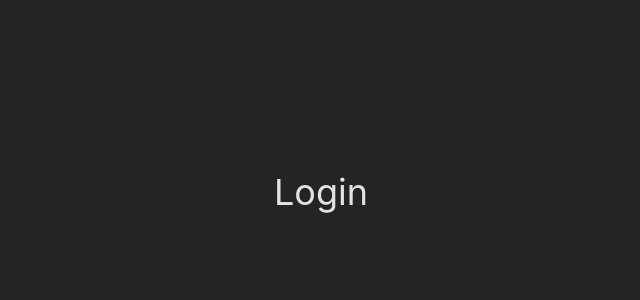
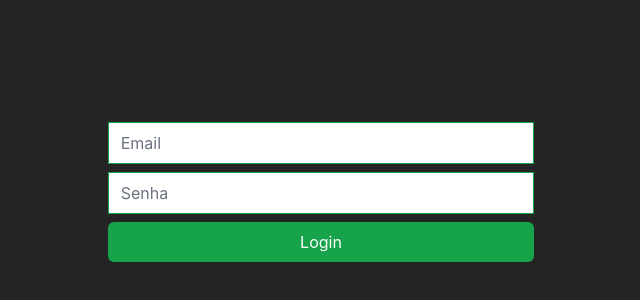
Before and after one commit to carlosarraes/fluxr, a Vue app in the folder client/: page / in a window 1280 px wide. Shown: the part 208-508 px from the top of the page, without its empty margins (319-959 px from the left). Built offline with nearby package versions, Linux system fonts and the light colour scheme.

Commit message:
feat: login page, toasts setup, fetchs user and token injection

```diff
--- a/client/src/pages/Login.vue
+++ b/client/src/pages/Login.vue
@@ -1,7 +1,66 @@
 <script setup lang="ts">
-console.log('hello')
+import { inject, ref } from 'vue'
+import { useToast } from 'vue-toastification'
+import { useRouter } from 'vue-router'
+const url = 'http://localhost:8080'
+
+const email = ref('')
+const password = ref('')
+const token = inject('token')
+const toast = useToast()
+const router = useRouter()
+let controller: AbortController
+
+const onSubmit = async (e: Event) => {
+  if (controller) controller.abort()
+  e.preventDefault()
+  const data = {
+    email: email.value,
+    password: password.value,
+  }
+
+  try {
+    controller = new AbortController()
+    const response = await fetch(`${url}/auth/signin`, {
+      method: 'POST',
+      headers: {
+        'Content-Type': 'application/json',
+      },
+      body: JSON.stringify(data),
+      signal: controller.signal,
+    })
+
+    if (!response.ok) throw new Error('Email ou senha incorretos')
+
+    token.value = (await response.json()).token
+    router.push({ name: 'dashboard' })
+  } catch (error) {
+    toast.error(error.message)
+  } finally {
+    controller = null
+  }
+}
 </script>
 
 <template>
-  <h1 class="text-4xl">Login</h1>
+  <form @submit="onSubmit" class="flex flex-col gap-2 w-10/12 sm:w-8/12 md:w-6/12 lg:w-4/12">
+    <input
+      v-model="email"
+      type="email"
+      placeholder="Email"
+      class="border-1 border-green-600 text-black"
+    />
+    <input
+      v-model="password"
+      type="password"
+      placeholder="Senha"
+      class="border-1 border-green-600 text-black"
+    />
+    <button
+      type="submit"
+      class="bg-green-600 text-white p-2 rounded-md cursor-pointer hover:bg-green-700 duration-300"
+    >
+      Login
+    </button>
+  </form>
 </template>
```
